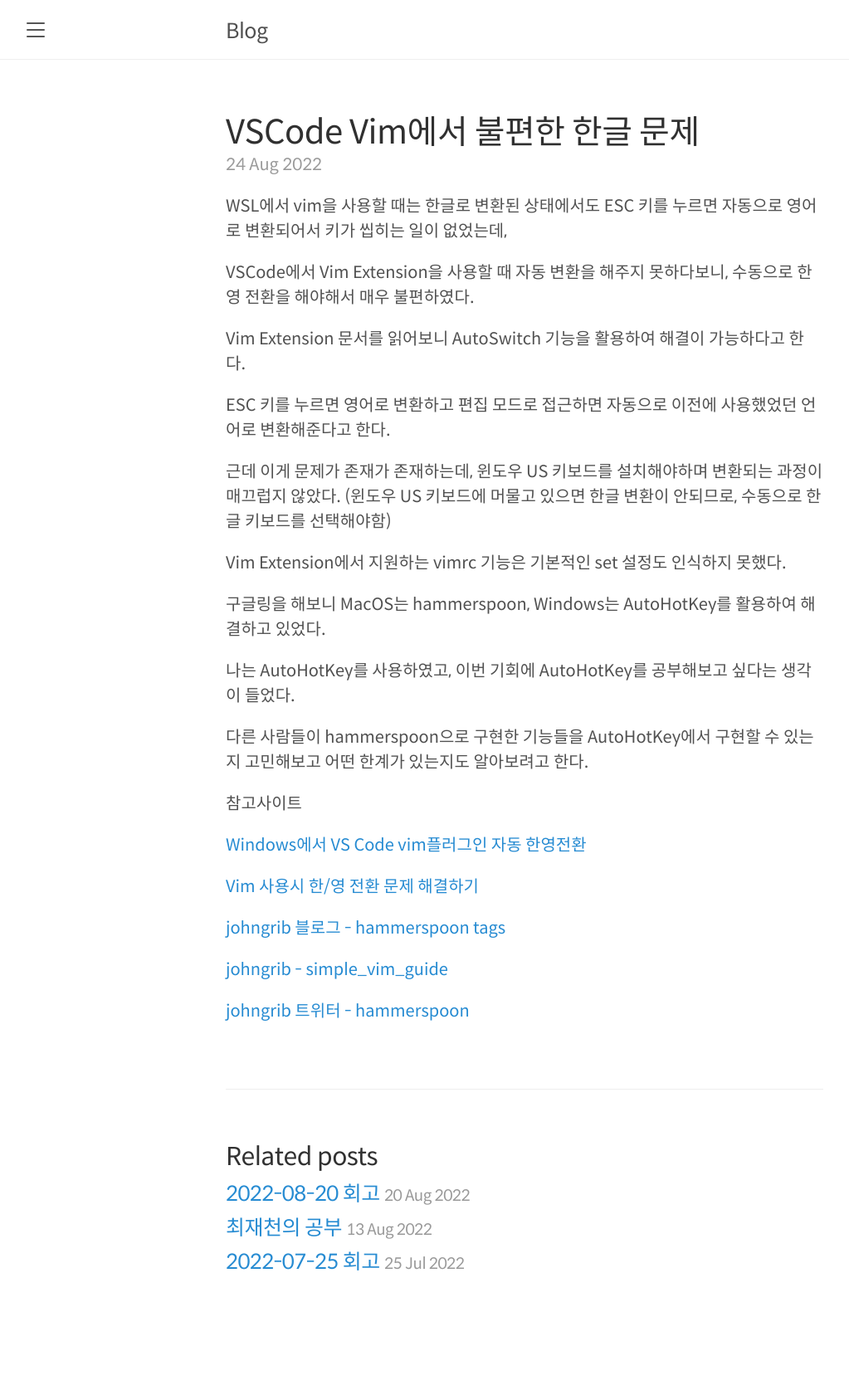
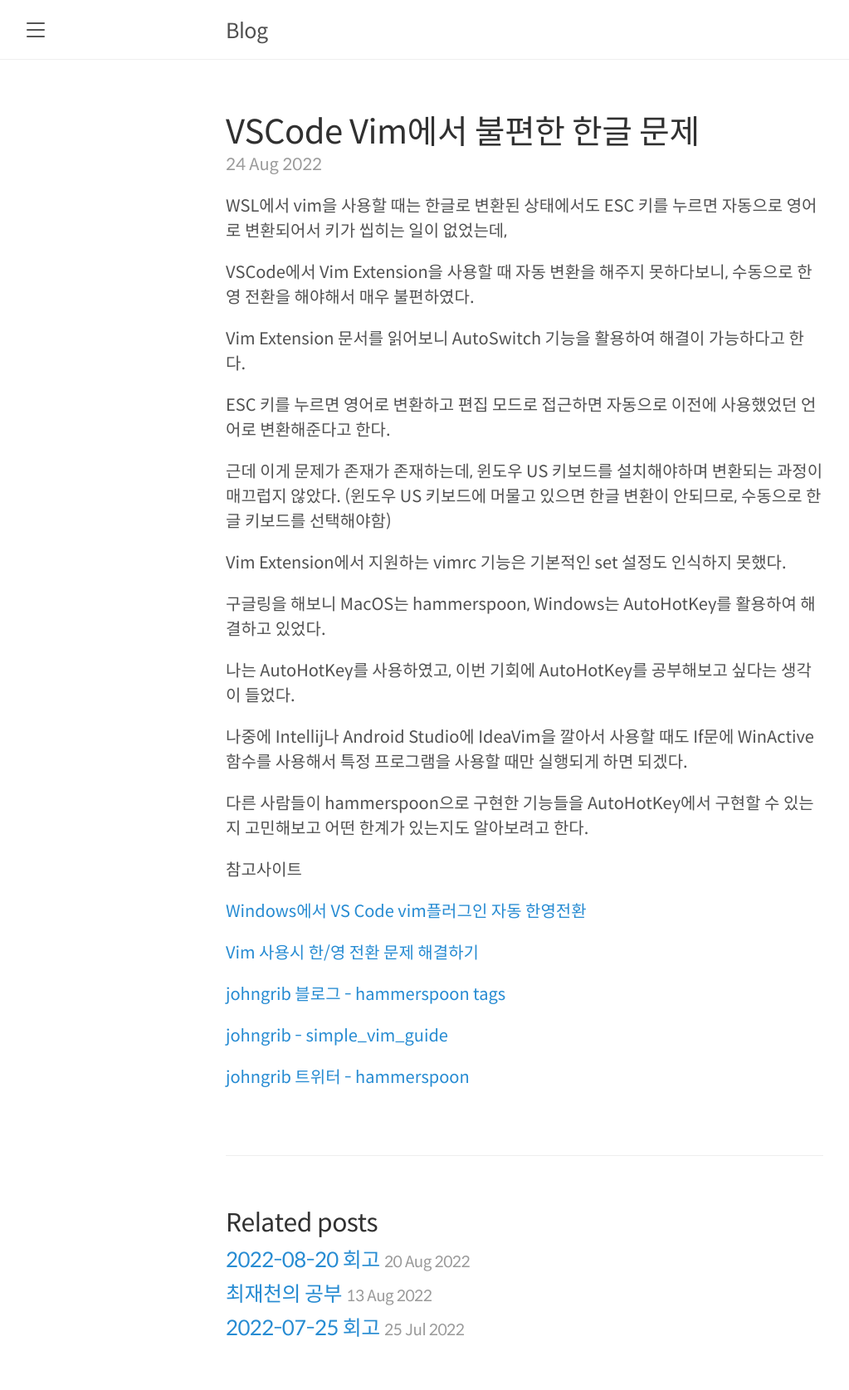
Before and after one commit to hyuunnn/hyuunnn.github.io, a Jekyll site: the page built from _posts/2022-08-24-vscode-vim-autoswitch.md, in a window 1280 px wide. Shown: the whole page at 83% size, without its empty margins (8-1031 px from the left). Built offline with Jekyll 4.4.1, drawn with Linux system fonts in a browser that asks for light colours; before the commit the page ends 1595 px from its top, so only the background shows below that.

Commit message:
Update 2022-08-24-vscode-vim-autoswitch.md

```diff
--- a/_posts/2022-08-24-vscode-vim-autoswitch.md
+++ b/_posts/2022-08-24-vscode-vim-autoswitch.md
@@ -22,6 +22,8 @@
 
 나는 AutoHotKey를 사용하였고, 이번 기회에 AutoHotKey를 공부해보고 싶다는 생각이 들었다.
 
+나중에 Intellij나 Android Studio에 IdeaVim을 깔아서 사용할 때도 If문에 WinActive 함수를 사용해서 특정 프로그램을 사용할 때만 실행되게 하면 되겠다.
+
 다른 사람들이 hammerspoon으로 구현한 기능들을 AutoHotKey에서 구현할 수 있는지 고민해보고 어떤 한계가 있는지도 알아보려고 한다.
 
 참고사이트
```
